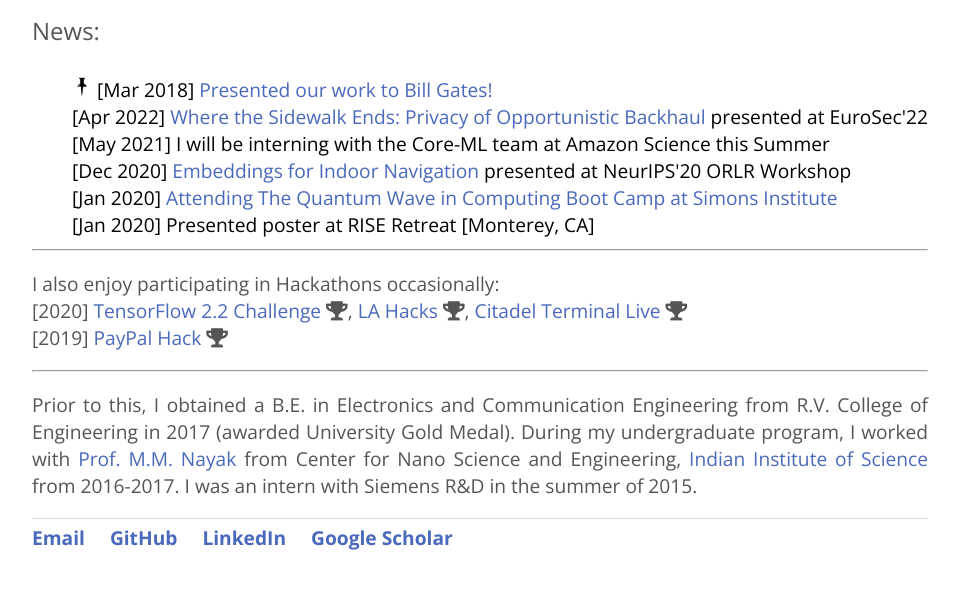
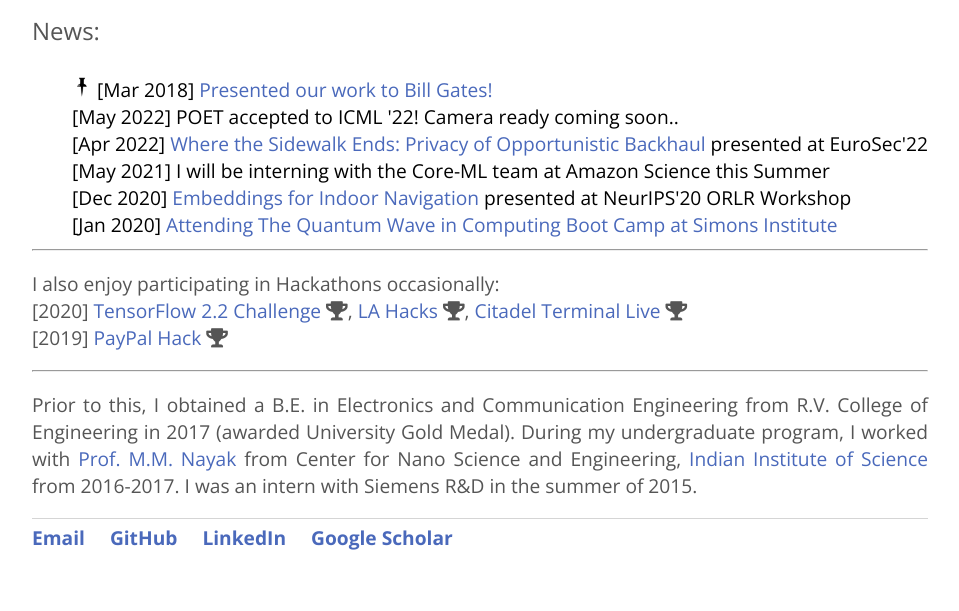
Before and after one commit to ShishirPatil/ShishirPatil.github.io, a Jekyll site: the page built from index.md, in a window 1280 px wide. Shown: the part 461-1072 px from the top of the page, without its empty margins (160-1119 px from the left). Built offline with Jekyll 4.4.1, drawn with Linux system fonts in a browser that asks for light colours; nearby versions of some CDN libraries.

Commit message:
POET@ICML

```diff
--- a/index.md
+++ b/index.md
@@ -39,6 +39,7 @@ title: Shishir Patil
         <img style="display: inline;" src="pin.png" alt="logo" height="20px" width="20px" />
         [Mar 2018] <a href = 'https://drive.google.com/file/d/1vQV4ENhC_lkg9FC7BLv6aRDP3e_VgWnX/view?usp=sharing'> Presented our work to Bill Gates!</a><br>
 
+        [May 2022] POET accepted to ICML '22! Camera ready coming soon.. <br>
         [Apr 2022] <a href='https://web.eecs.umich.edu/~prabal/pubs/papers/despres22sidewalk.pdf'> Where the Sidewalk Ends: Privacy of Opportunistic Backhaul</a> presented at EuroSec'22 <br>
         [May 2021] I will be interning with the Core-ML team at Amazon Science this Summer <br>
         [Dec 2020] <a href='https://github.com/vidhiJain/SpatialEmbeddings/blob/main/pubs/ORLR.pdf'> Embeddings for Indoor Navigation</a> presented at NeurIPS'20 ORLR Workshop <br>
```
